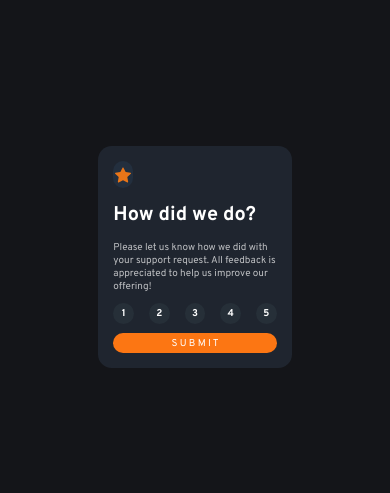
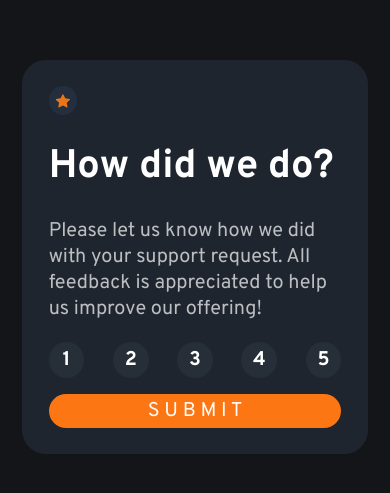
Before and after one commit to MiguelPositive/interactive-rating-component-main, a plain HTML site: page index.html in a window 390 px wide. Shown: the part 165-658 px from the top of the page. Drawn offline with Linux system fonts and the light colour scheme.

Commit message:
hice responsive pagina

```diff
--- a/index.css
+++ b/index.css
@@ -140,3 +140,71 @@ path {
 main p {
   opacity: 0.7;
 }
+
+@media (max-width: 1920px) {
+  main {
+    width: calc(16em + 16vw);
+    font-size: calc(1.7em + 1.7vw);
+  }
+  .logo-container {
+    width: calc(2em + 2vw);
+    height: calc(2em + 2vw);
+  }
+  svg {
+    width: calc(1em + 1vw);
+    height: calc(1em + 1vw);
+    padding: calc(0.1em + 0.1vw);
+  }
+
+  img {
+    width: calc(10em + 10vw);
+  }
+
+  .view2-text:nth-child(4) {
+    line-height: calc(1.2em + 1.2vw);
+  }
+}
+
+@media (max-width: 1600px) {
+  main {
+    width: calc(14em + 14vw);
+    font-size: calc(0.7em + 0.7vw);
+  }
+  .logo-container {
+    width: calc(1em + 1vw);
+    height: calc(1em + 1vw);
+  }
+}
+
+@media (max-width: 1366px) {
+  main {
+    width: calc(14em + 14vw);
+    font-size: calc(0.5em + 0.5vw);
+  }
+  .logo-container {
+    width: calc(1em + 1vw);
+    height: calc(1em + 1vw);
+  }
+
+  .view2-text:nth-child(4) {
+    line-height: calc(1em + 1vw);
+  }
+}
+
+@media (max-width: 500px) {
+  main {
+    width: calc(14.5em + 14.5vw);
+    font-size: calc(1em + 1vw);
+  }
+
+  /* h1 {
+    font-size: calc(0.99em + 0.99vw);
+  } */
+  .logo-container {
+    width: calc(1.2em + 1.2vw);
+    height: calc(1.2em + 1.2vw);
+  }
+  svg {
+    padding: calc(0.2em + 0.2vw);
+  }
+}
```
